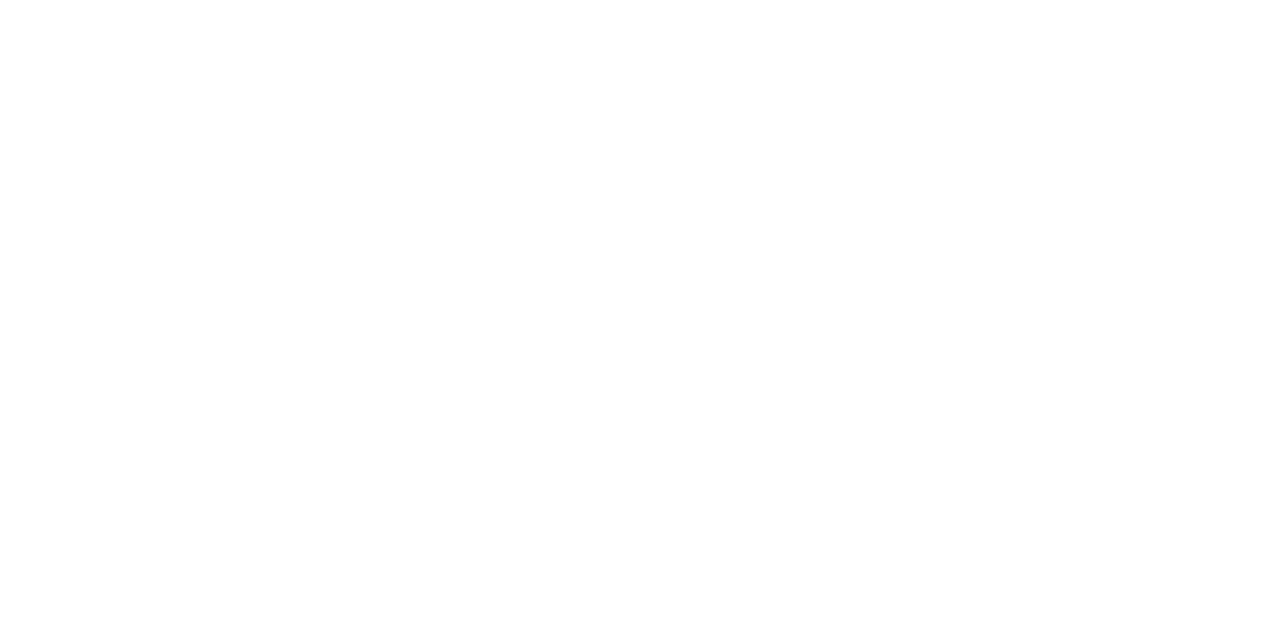
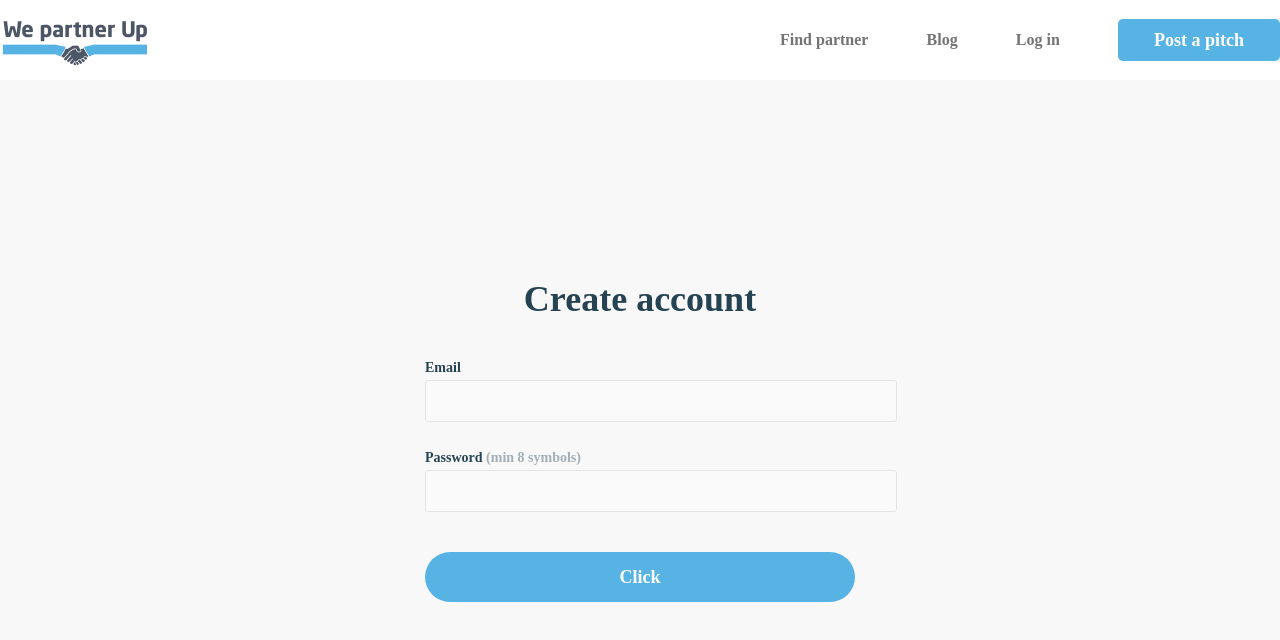
Before and after one commit to Nycles/we-partner-up, a React (Create React App) app: page / in a window 1280 px wide. Shown: the top 640 px of the page. Built offline with nearby package versions, Linux system fonts and the light colour scheme.

Commit message:
UI Screen Login

```diff
--- a/src/App.tsx
+++ b/src/App.tsx
@@ -1,13 +1,20 @@
 /** @jsxImportSource @emotion/react */
 
 import React from "react"
+import styles from "./style"
 import { Global } from "@emotion/react"
 import { globalStyles } from "./common/styles"
+import { Header } from "./components/Header/Header"
+import { Login } from "./screens/Login/Login"
 
 export const App = () => {
   return (
     <div>
       <Global styles={globalStyles} />
+      <Header />
+      <div css={styles.content__container}>
+        <Login />
+      </div>
     </div>
   )
 }
--- a/src/common/styles.ts
+++ b/src/common/styles.ts
@@ -20,4 +20,19 @@
     fontSize: 14,
     color: defaultStyles.colors.darkBlue,
   },
+  button: {
+    fontFamily: "Montserrat",
+    fontWeight: 700,
+    fontStyle: "normal",
+    fontSize: 18,
+    color: defaultStyles.colors.white,
+  },
+  input: {
+    fontFamily: "Montserrat",
+    fontWeight: 500,
+    fontStyle: "normal",
+    fontSize: 14,
+    color: defaultStyles.colors.darkBlue,
+    opacity: 0.4,
+  },
 }
--- /dev/null
+++ b/src/components/Button/Button.tsx
@@ -0,0 +1,8 @@
+/** @jsxImportSource @emotion/react */
+
+import React from "react"
+import styles from "./style"
+
+export const Button: React.FC = () => {
+  return <button css={styles.btn}>Click</button>
+}
--- /dev/null
+++ b/src/components/Button/style.ts
@@ -0,0 +1,17 @@
+import { css } from "@emotion/react"
+import { defaultStyles as ds } from "../../common/styles"
+
+const styles = {
+  btn: css`
+    width: 430px;
+    height: 50px;
+
+    border: 0;
+    border-radius: 35px;
+    cursor: pointer;
+
+    background-color: ${ds.colors.blue};
+  `,
+}
+
+export default styles
--- /dev/null
+++ b/src/components/Form/Form.tsx
@@ -0,0 +1,32 @@
+/** @jsxImportSource @emotion/react */
+
+import React from "react"
+import styles from "./style"
+import { Button } from "../Button/Button"
+
+export const Form = () => {
+  return (
+    <form onSubmit={() => console.log("Hello")}>
+      <div>
+        <label>Email</label>
+
+        <div>
+          <input css={styles.input} type="email" />
+        </div>
+      </div>
+
+      <div css={{ marginTop: 28 }}>
+        <label>Password</label>
+        <label css={styles.label__subtitle}> (min 8 symbols)</label>
+
+        <div>
+          <input css={styles.input} type="password" />
+        </div>
+      </div>
+
+      <div css={styles.btn__wrapper}>
+        <Button />
+      </div>
+    </form>
+  )
+}
--- /dev/null
+++ b/src/components/Form/style.ts
@@ -0,0 +1,21 @@
+import { css } from "@emotion/react"
+
+const styles = {
+  input: css`
+    width: 100%;
+
+    padding: 12px 20px;
+    border: 0.5px solid #c7c7c7;
+    border-radius: 3px;
+
+    margin-top: 4px;
+  `,
+  label__subtitle: css`
+    opacity: 40%;
+  `,
+  btn__wrapper: css`
+    margin-top: 40px;
+  `,
+}
+
+export default styles
--- a/src/components/Header/Header.tsx
+++ b/src/components/Header/Header.tsx
@@ -2,7 +2,7 @@
 
 import React from "react"
 import styles from "./style"
-import logo from "../../assets/images/logo.png"
+import logo from "../../assets/img/logo.png"
 
 export const Header: React.FC = () => {
   return (
--- a/src/components/Header/style.ts
+++ b/src/components/Header/style.ts
@@ -36,11 +36,6 @@
     width: 162px;
     height: 42px;
 
-    font-family: Montserrat;
-    color: ${ds.colors.white};
-    font-size: 18px;
-    font-weight: 700;
-
     cursor: pointer;
     border: 0;
     border-radius: 5px;
--- /dev/null
+++ b/src/screens/Login/Login.tsx
@@ -0,0 +1,17 @@
+/** @jsxImportSource @emotion/react */
+
+import React from "react"
+import styles from "./style"
+
+import { Form } from "../../components/Form/Form"
+
+export const Login: React.FC = () => {
+  return (
+    <div css={styles.container}>
+      <div css={styles.title__wrapper}>
+        <h1 css={styles.title}>Create account</h1>
+      </div>
+      <Form />
+    </div>
+  )
+}
--- /dev/null
+++ b/src/screens/Login/style.ts
@@ -0,0 +1,19 @@
+import { css } from "@emotion/react"
+import { defaultStyles as ds } from "../../common/styles"
+
+const styles = {
+  container: css`
+    width: 430px;
+  `,
+  title__wrapper: css`
+    width: 100%;
+    text-align: center;
+    margin-bottom: 40px;
+  `,
+  title: css`
+    font-size: 36px;
+    font-weight: 800;
+  `,
+}
+
+export default styles
--- /dev/null
+++ b/src/style.ts
@@ -0,0 +1,17 @@
+import { css } from "@emotion/react"
+import { defaultStyles as ds } from "./common/styles"
+
+const styles = {
+  content__container: css`
+    display: flex;
+    align-items: center;
+    justify-content: center;
+
+    width: 100%;
+    height: calc(100vh - 80px);
+
+    background-color: ${ds.colors.lightGray};
+  `,
+}
+
+export default styles
```
